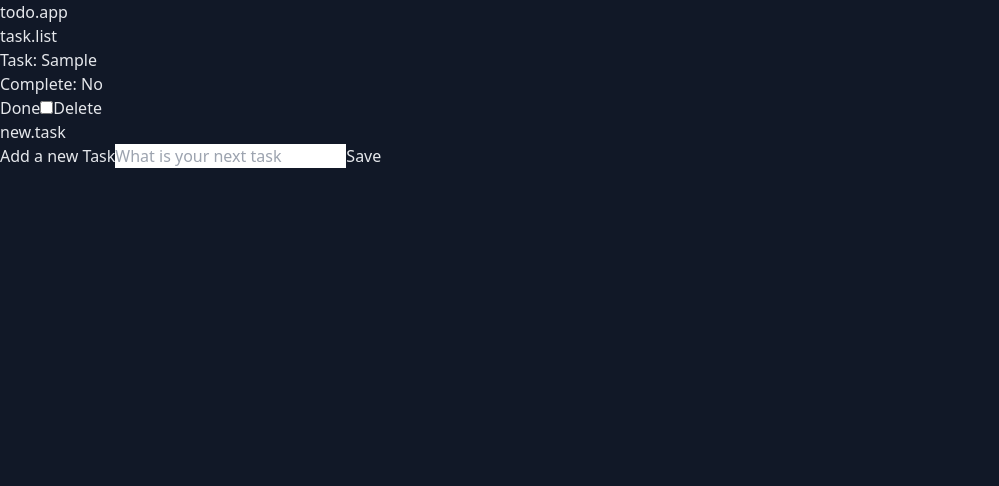
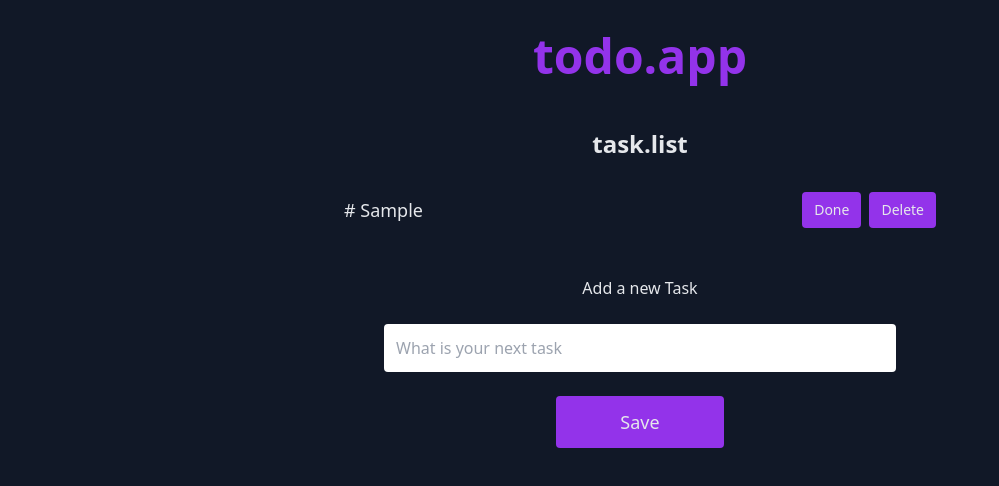
Before and after one commit to vieira-a/todo-react-ts, a React (Vite) app: page / in a window 1280 px wide. Both pictures are taken after typing "Sample" into the empty fields and a click on the input "Save". Shown: the top 486 px of the page, without its empty margins (0-999 px from the left). Built offline with nearby package versions, Linux system fonts and the light colour scheme.

Commit message:
style: add styles for component Task

```diff
--- a/src/App.tsx
+++ b/src/App.tsx
@@ -5,8 +5,10 @@ import './styles/global.css';
 
 function App() {
   return (
-    <div className="w-screen h-screen bg-gray-900 flex-col items-center justify-center text-gray-200">
-      <h1>todo.app</h1>
+    <div className="w-screen h-screen bg-gray-900 flex-col items-center justify-center text-gray-200 text-center">
+      <header className="py-8">
+        <h1 className="text-5xl text-purple-600 font-bold">todo.app</h1>
+      </header>
       <Task />
     </div>
   );
--- a/src/components/Task/Task.tsx
+++ b/src/components/Task/Task.tsx
@@ -50,44 +50,51 @@ export default function Task() {
   };
 
   return (
-    <>
-      <h4>task.list</h4>
-      <ul>
+    <div className="max-w-screen-sm mx-auto">
+      <header className="py-4">
+        <h2 className="text-2xl font-semibold">task.list</h2>
+      </header>
+      <div>
+        <ul className="mx-6">
           {taskList.map((task) => (
-          <li key={task.id}>
-            <p>Task: {task.description}</p>
-            {task.completed === false ? (
-              <p>Complete: No</p>
+            <li key={task.id} className="flex gap-2 items-center justify-between">
+              <p className="text-lg"># {task.description}</p>
+              {/* {task.completed === false ? (
+                <p>Done: No</p>
               ) : (
-              <p>Complete: Yes</p>
-            )}
-            <label htmlFor={task.id}>Done</label>
-            <input
+                <p>Done: Yes</p>
+              )} */}
+              <div className="flex gap-2">
+                <label htmlFor={task.id} className="relative py-2 px-3 my-4 bg-purple-600 rounded text-sm cursor-pointer hover:bg-purple-700 transition" >Done</label>
+                <input className="hidden"
                   type="checkbox"
                   name="completed"
                   id={task.id}
                   onChange={handleCompleted}
                   value={"completed"}
                 />
-            <button id={task.id} onClick={handleDelete}>
+                <button id={task.id} onClick={handleDelete} className="py-2 px-3 my-4 bg-purple-600 rounded text-sm cursor-pointer hover:bg-purple-700 transition">
                   Delete
                 </button>
+              </div>
             </li>
           ))}
         </ul>
-      <h4>new.task</h4>
+      </div>
+      <div className="py-2 my-6 mx-auto">
         <form onSubmit={handleSubmit}>
-        <label htmlFor="task">
+          <label htmlFor="task" className="flex flex-col gap-6">
             {" "}
             Add a new Task
-          <input
+            <input className="w-4/5 p-3 rounded mx-auto text-gray-800"
               type="text"
               placeholder="What is your next task"
               name="description"
             />
           </label>
-        <input type="submit" value="Save" />
+          <input type="submit" value="Save" className="py-3 px-16 my-6 bg-purple-600 rounded text-lg cursor-pointer hover:bg-purple-700 transition" />
         </form>
-    </>
+      </div>
+    </div>
   );
 }
```
Lines whose indentation alone changed are shown as unchanged.
